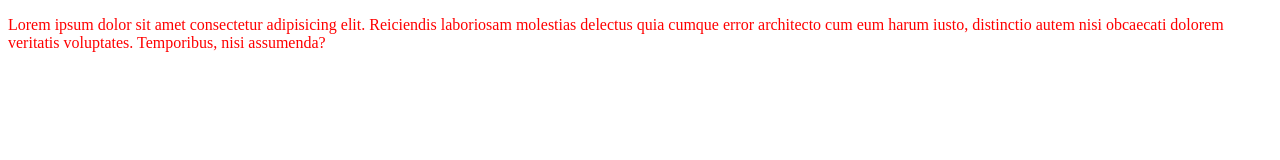
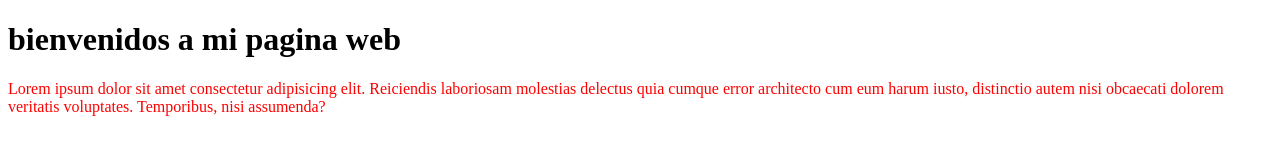
Before and after one commit to janluis12/practicando, a plain HTML site: page index.html in a window 1280 px wide. Drawn offline with Linux system fonts and the light colour scheme.

Commit message:
Add welcome heading to index.html

```diff
--- a/index.html
+++ b/index.html
@@ -7,6 +7,7 @@
     <title>Document</title>
 </head>
 <body>
+    <h1>bienvenidos a mi pagina web</h1>
     <p>Lorem ipsum dolor sit amet consectetur adipisicing elit. Reiciendis laboriosam molestias delectus quia cumque error architecto cum eum harum iusto, distinctio autem nisi obcaecati dolorem veritatis voluptates. Temporibus, nisi assumenda?</p>
 </body>
 </html>
```
